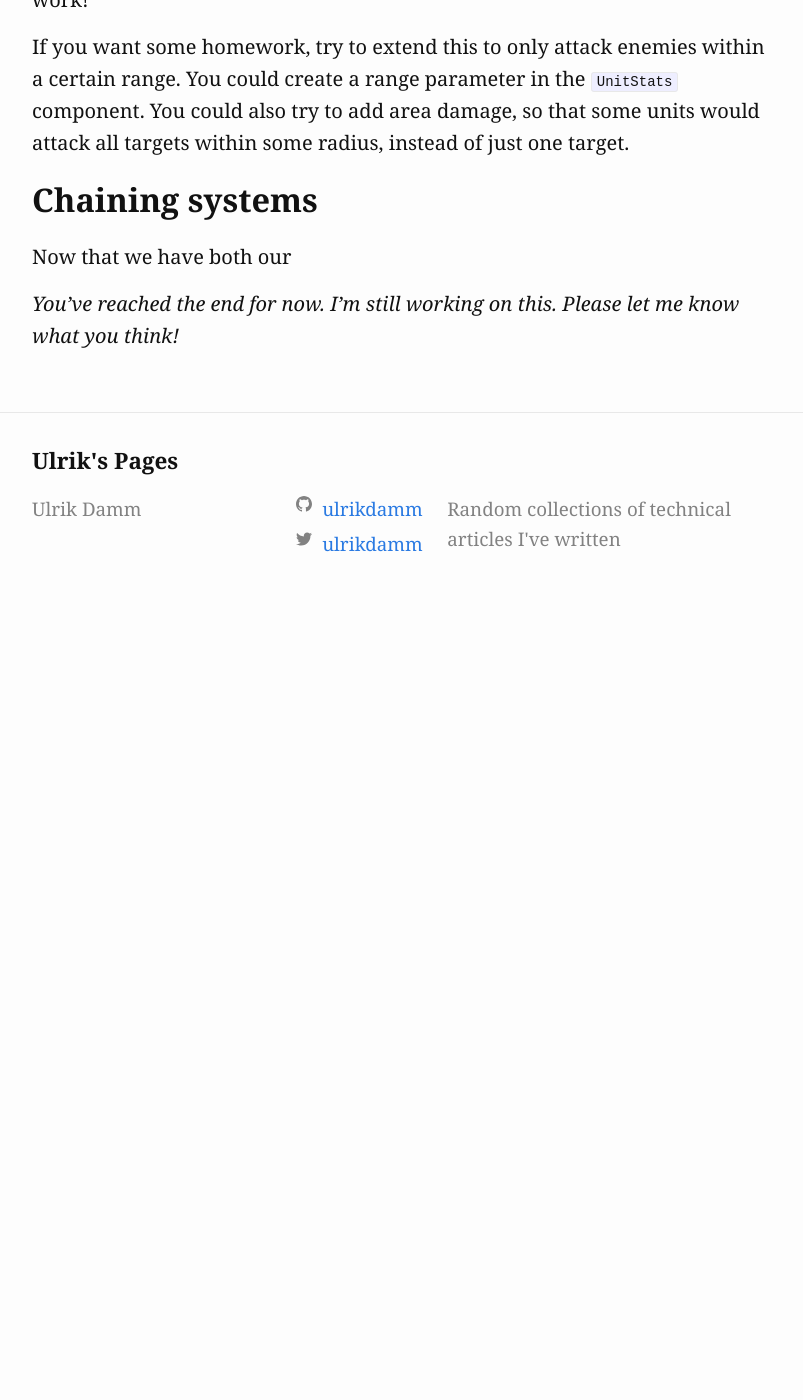
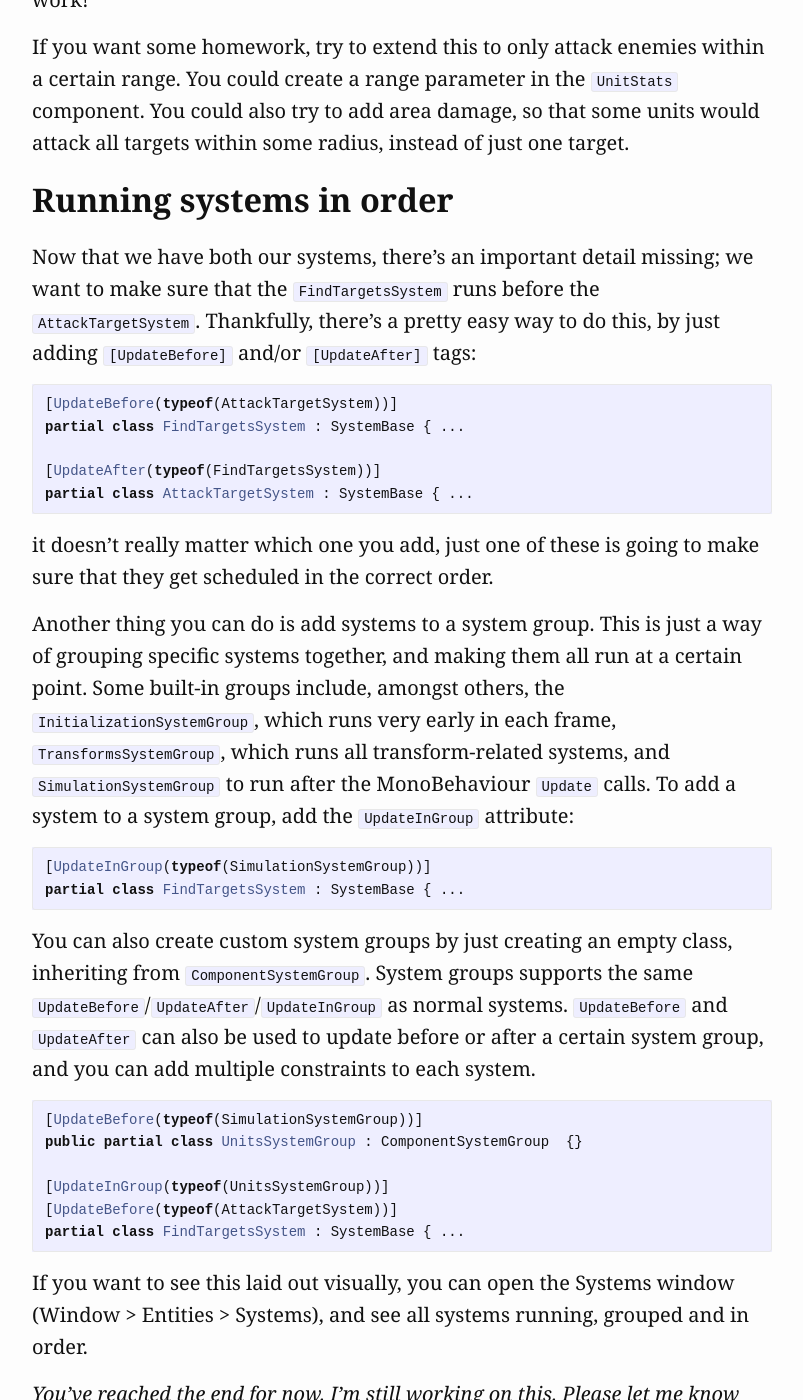
Before and after one commit to ulrikdamm/Ulrikdamm.github.io, a Jekyll site: the page built from _posts/2024-12-23-The-DOTS-Guide.md, in a window 1280 px wide and 1400 px high, scrolled down 40581 px. Shown: the whole window, without its empty margins (238-1041 px from the left). Built offline with Jekyll 4.4.1, drawn with Linux system fonts in a browser that asks for light colours; before the commit the page ends 41200 px from its top, so only the background shows below that.

Commit message:
Systems ordering

````diff
--- a/_posts/2024-12-23-The-DOTS-Guide.md
+++ b/_posts/2024-12-23-The-DOTS-Guide.md
@@ -1054,8 +1054,38 @@ Of course this is kind of a lot of work, and getting it to run in parallel requi
 
 If you want some homework, try to extend this to only attack enemies within a certain range. You could create a range parameter in the `UnitStats` component. You could also try to add area damage, so that some units would attack all targets within some radius, instead of just one target.
 
-### Chaining systems
+### Running systems in order
 
-Now that we have both our
+Now that we have both our systems, there's an important detail missing; we want to make sure that the `FindTargetsSystem` runs before the `AttackTargetSystem`. Thankfully, there's a pretty easy way to do this, by just adding `[UpdateBefore]` and/or `[UpdateAfter]` tags:
+
+```c#
+[UpdateBefore(typeof(AttackTargetSystem))]
+partial class FindTargetsSystem : SystemBase { ...
+
+[UpdateAfter(typeof(FindTargetsSystem))]
+partial class AttackTargetSystem : SystemBase { ...
+```
+
+it doesn't really matter which one you add, just one of these is going to make sure that they get scheduled in the correct order.
+
+Another thing you can do is add systems to a system group. This is just a way of grouping specific systems together, and making them all run at a certain point. Some built-in groups include, amongst others, the `InitializationSystemGroup`, which runs very early in each frame, `TransformsSystemGroup`, which runs all transform-related systems, and `SimulationSystemGroup` to run after the MonoBehaviour `Update` calls. To add a system to a system group, add the `UpdateInGroup` attribute:
+
+```c#
+[UpdateInGroup(typeof(SimulationSystemGroup))]
+partial class FindTargetsSystem : SystemBase { ...
+```
+
+You can also create custom system groups by just creating an empty class, inheriting from `ComponentSystemGroup`. System groups supports the same `UpdateBefore`/`UpdateAfter`/`UpdateInGroup` as normal systems. `UpdateBefore` and `UpdateAfter` can also be used to update before or after a certain system group, and you can add multiple constraints to each system.
+
+```c#
+[UpdateBefore(typeof(SimulationSystemGroup))]
+public partial class UnitsSystemGroup : ComponentSystemGroup  {}
+
+[UpdateInGroup(typeof(UnitsSystemGroup))]
+[UpdateBefore(typeof(AttackTargetSystem))]
+partial class FindTargetsSystem : SystemBase { ...
+```
+
+If you want to see this laid out visually, you can open the Systems window (Window > Entities > Systems), and see all systems running, grouped and in order.
 
 *You've reached the end for now. I'm still working on this. Please let me know what you think!*
````
